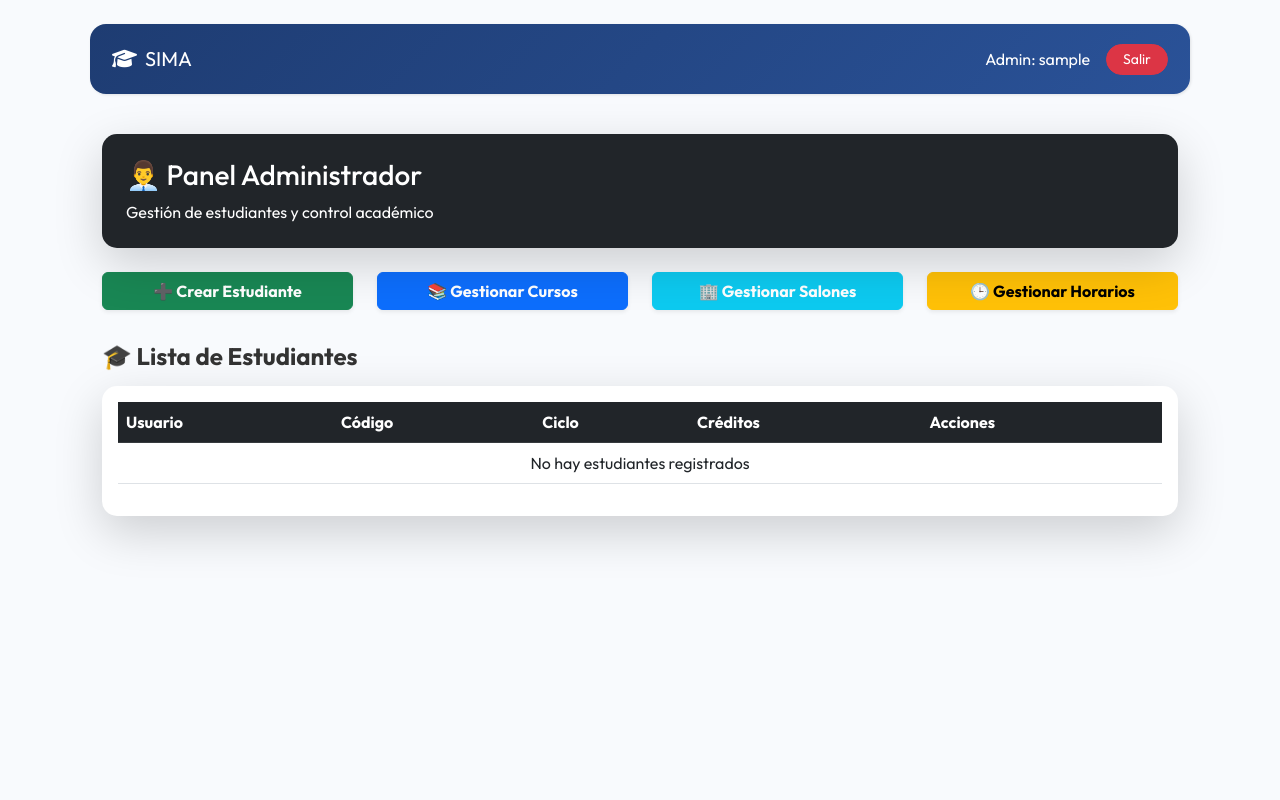
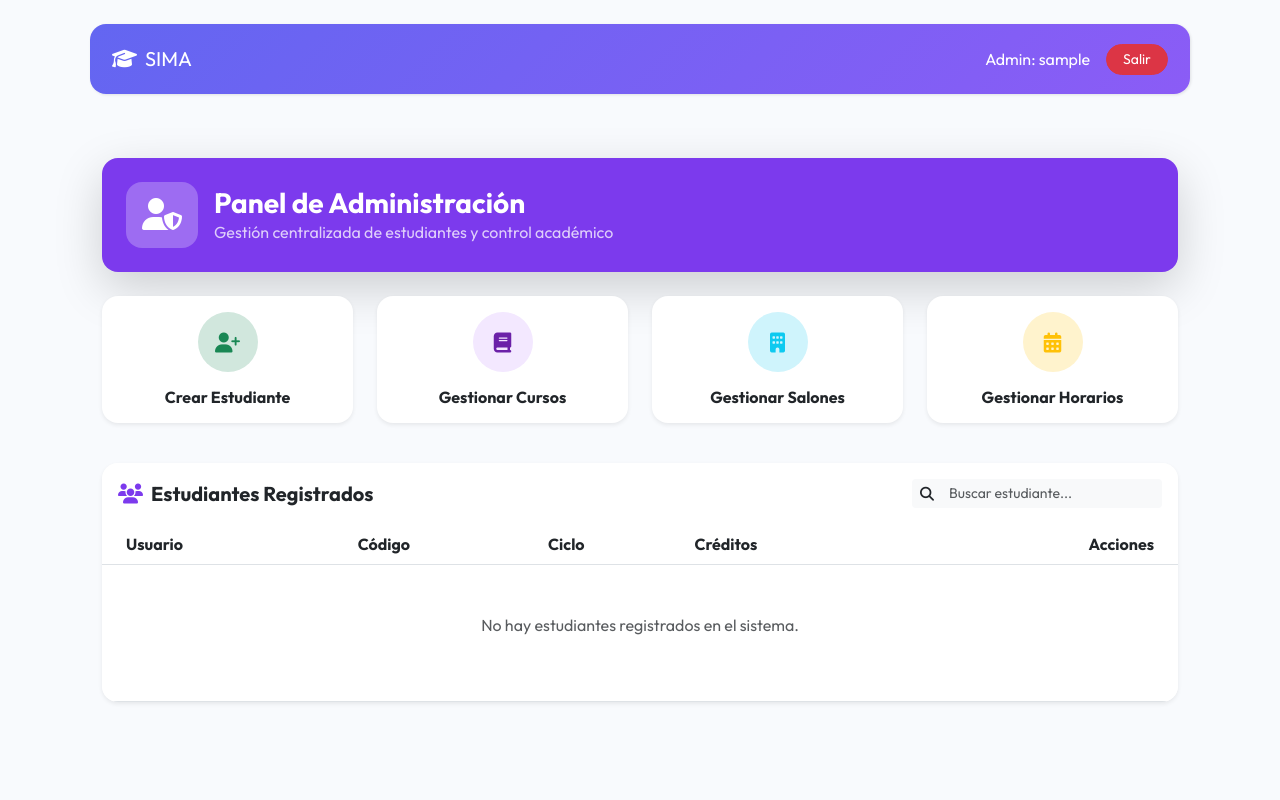
Before and after one commit to 71405245/FIN_DE_CURSO, a Django app: page /panel-admin/ in a window 1280 px wide. Run offline with Django 5.2, Linux system fonts and the light colour scheme; a user stored in the database is signed in; tables that the repository leaves empty hold one stand-in row (values such as "Sample post").

Commit message:
Mejoras en color

```diff
--- a/SIMA/templates/base.html
+++ b/SIMA/templates/base.html
@@ -16,8 +16,10 @@
 
     <style>
         :root {
-            --primary-gradient: linear-gradient(135deg, #1e3c72 0%, #2a5298 100%);
-            --accent-color: #4facfe;
+            --primary-gradient: linear-gradient(135deg, #6366f1 0%, #8b5cf6 100%);
+            --accent-color: #a78bfa;
+            --primary-purple: #7c3aed;
+            --primary-purple-hover: #6d28d9;
             --navbar-bg: #ffffff;
             --sidebar-bg: #ffffff;
             --sidebar-width: 260px;
@@ -78,10 +80,7 @@
             margin-bottom: 5px;
         }
 
-        #sidebar ul li a:hover, #sidebar ul li.active > a {
-            color: #1e3c72;
-            background: #f0f4ff;
-        }
+
 
         #sidebar ul li a i {
             margin-right: 10px;
@@ -136,17 +135,7 @@
         }
 
         /* Calendar Styles */
-        .calendar-day-class {
-            position: relative;
-            background: #e8f0fe !important;
-            color: #1e3c72 !important;
-            font-weight: bold;
-            border-radius: 50% !important;
-            width: 35px;
-            height: 35px;
-            line-height: 35px;
-            display: inline-block;
-        }
+
 
         .class-count-badge {
             position: absolute;
@@ -185,6 +174,60 @@
             border-radius: 15px;
             box-shadow: 0 4px 15px rgba(0, 0, 0, 0.05);
         }
+
+        /* Purple Theme Overrides */
+        .bg-primary {
+            background: var(--primary-purple) !important;
+        }
+        .btn-primary {
+            background-color: var(--primary-purple);
+            border-color: var(--primary-purple);
+        }
+        .btn-primary:hover {
+            background-color: var(--primary-purple-hover);
+            border-color: var(--primary-purple-hover);
+        }
+        .text-primary {
+            color: var(--primary-purple) !important;
+        }
+        .bg-primary-subtle {
+            background-color: #f3e8ff !important;
+            color: #6b21a8 !important;
+        }
+        .btn-outline-primary {
+            color: var(--primary-purple);
+            border-color: var(--primary-purple);
+        }
+        .btn-outline-primary:hover {
+            background-color: var(--primary-purple);
+            border-color: var(--primary-purple);
+            color: white;
+        }
+        .bg-purple-subtle {
+            background: #f3e8ff;
+            color: #6b21a8;
+        }
+        .text-purple {
+            color: #6b21a8;
+        }
+
+        #sidebar ul li a:hover, #sidebar ul li.active > a {
+            color: var(--primary-purple);
+            background: #f5f3ff;
+        }
+
+        .calendar-day-class {
+            position: relative;
+            background: #f3e8ff !important;
+            color: #6b21a8 !important;
+            font-weight: bold;
+            border-radius: 50% !important;
+            width: 35px;
+            height: 35px;
+            line-height: 35px;
+            display: inline-block;
+        }
+
     </style>
 </head>
 <body class="{% if user.rol == 'estudiante' %}is-student{% endif %}">
--- a/SIMA/templates/panel_admin.html
+++ b/SIMA/templates/panel_admin.html
@@ -2,101 +2,136 @@
 
 {% block content %}
 
-<div class="container">
+<div class="container mt-4">
 
     <!-- HEADER -->
-    <div class="card shadow-lg p-4 mb-4 bg-dark text-white">
-        <h3>👨‍💼 Panel Administrador</h3>
-        <p class="mb-0">Gestión de estudiantes y control académico</p>
+    <div class="card shadow-lg p-4 mb-4 bg-primary text-white rounded-4 border-0">
+        <div class="d-flex align-items-center">
+            <div class="bg-white bg-opacity-25 p-3 rounded-4 me-3">
+                <i class="fas fa-user-shield fa-2x"></i>
+            </div>
+            <div>
+                <h3 class="fw-bold mb-0">Panel de Administración</h3>
+                <p class="mb-0 opacity-75">Gestión centralizada de estudiantes y control académico</p>
+            </div>
+        </div>
     </div>
 
-    <!-- BOTONES DE ADMINISTRACIÓN -->
+    <!-- BOTONES DE ACCIÓN RÁPIDA -->
     <div class="row mb-4">
-        <div class="col-md-3 mb-2">
-            <a href="{% url 'crear_estudiante' %}" class="btn btn-success w-100 fw-bold shadow-sm">
-                ➕ Crear Estudiante
+        <div class="col-md-3 mb-3">
+            <a href="{% url 'crear_estudiante' %}" class="card h-100 border-0 shadow-sm text-decoration-none transition-hover p-3 text-center bg-white rounded-4">
+                <div class="bg-success-subtle text-success p-3 rounded-circle mx-auto mb-3" style="width: 60px; height: 60px; display: flex; align-items: center; justify-content: center;">
+                    <i class="fas fa-user-plus fa-lg"></i>
+                </div>
+                <h6 class="fw-bold text-dark mb-0">Crear Estudiante</h6>
             </a>
         </div>
-        <div class="col-md-3 mb-2">
-            <a href="{% url 'gestionar_cursos_admin' %}" class="btn btn-primary w-100 fw-bold shadow-sm">
-                📚 Gestionar Cursos
+        <div class="col-md-3 mb-3">
+            <a href="{% url 'gestionar_cursos_admin' %}" class="card h-100 border-0 shadow-sm text-decoration-none transition-hover p-3 text-center bg-white rounded-4">
+                <div class="bg-primary-subtle text-primary p-3 rounded-circle mx-auto mb-3" style="width: 60px; height: 60px; display: flex; align-items: center; justify-content: center;">
+                    <i class="fas fa-book fa-lg"></i>
+                </div>
+                <h6 class="fw-bold text-dark mb-0">Gestionar Cursos</h6>
             </a>
         </div>
-        <div class="col-md-3 mb-2">
-            <a href="{% url 'gestionar_salones_admin' %}" class="btn btn-info w-100 fw-bold shadow-sm text-white">
-                🏢 Gestionar Salones
+        <div class="col-md-3 mb-3">
+            <a href="{% url 'gestionar_salones_admin' %}" class="card h-100 border-0 shadow-sm text-decoration-none transition-hover p-3 text-center bg-white rounded-4">
+                <div class="bg-info-subtle text-info p-3 rounded-circle mx-auto mb-3" style="width: 60px; height: 60px; display: flex; align-items: center; justify-content: center;">
+                    <i class="fas fa-building fa-lg"></i>
+                </div>
+                <h6 class="fw-bold text-dark mb-0">Gestionar Salones</h6>
             </a>
         </div>
-        <div class="col-md-3 mb-2">
-            <a href="{% url 'gestionar_horarios_admin' %}" class="btn btn-warning w-100 fw-bold shadow-sm">
-                🕒 Gestionar Horarios
+        <div class="col-md-3 mb-3">
+            <a href="{% url 'gestionar_horarios_admin' %}" class="card h-100 border-0 shadow-sm text-decoration-none transition-hover p-3 text-center bg-white rounded-4">
+                <div class="bg-warning-subtle text-warning p-3 rounded-circle mx-auto mb-3" style="width: 60px; height: 60px; display: flex; align-items: center; justify-content: center;">
+                    <i class="fas fa-calendar-alt fa-lg"></i>
+                </div>
+                <h6 class="fw-bold text-dark mb-0">Gestionar Horarios</h6>
             </a>
         </div>
     </div>
 
-    <!-- TABLA DE ESTUDIANTES -->
-    <h4 class="fw-bold mb-3">🎓 Lista de Estudiantes</h4>
-
-    <!-- TABLA -->
-    <div class="card shadow-lg p-3">
-
-        <table class="table table-hover align-middle">
-
-            <thead class="table-dark">
+    <!-- LISTADO DE ESTUDIANTES -->
+    <div class="card shadow-sm border-0 rounded-4 overflow-hidden">
+        <div class="card-header bg-white py-3 border-0">
+            <div class="d-flex justify-content-between align-items-center">
+                <h5 class="fw-bold mb-0"><i class="fas fa-users me-2 text-primary"></i>Estudiantes Registrados</h5>
+                <div class="input-group input-group-sm" style="width: 250px;">
+                    <span class="input-group-text bg-light border-0"><i class="fas fa-search"></i></span>
+                    <input type="text" class="form-control bg-light border-0" placeholder="Buscar estudiante...">
+                </div>
+            </div>
+        </div>
+        <div class="card-body p-0">
+            <div class="table-responsive">
+                <table class="table table-hover align-middle mb-0">
+                    <thead class="bg-light text-muted">
                         <tr>
-                    <th>Usuario</th>
+                            <th class="ps-4">Usuario</th>
                             <th>Código</th>
                             <th>Ciclo</th>
                             <th>Créditos</th>
-                    <th>Acciones</th>
+                            <th class="text-end pe-4">Acciones</th>
                         </tr>
                     </thead>
-
                     <tbody>
-
                         {% for u in usuarios %}
                         <tr>
-
-                    <td>{{ u.username }}</td>
-                    <td>{{ u.codigo }}</td>
+                            <td class="ps-4">
+                                <div class="d-flex align-items-center">
+                                    <div class="bg-purple-subtle text-purple rounded-circle me-3 d-flex align-items-center justify-content-center" style="width: 40px; height: 40px;">
+                                        {{ u.username|first|upper }}
+                                    </div>
+                                    <div class="fw-bold">{{ u.username }}</div>
+                                </div>
+                            </td>
+                            <td><code class="text-muted">{{ u.codigo }}</code></td>
                             <td>
-                        <span class="badge bg-info">
+                                <span class="badge bg-primary-subtle text-primary rounded-pill px-3">
                                     Ciclo {{ u.ciclo_actual }}
                                 </span>
                             </td>
                             <td>
-                        <span class="badge bg-primary">
-                            {{ u.creditos_acumulados }} créditos
+                                <span class="badge bg-light text-dark border rounded-pill px-3">
+                                    {{ u.creditos_acumulados }} créd.
                                 </span>
                             </td>
-
-                    <td>
-
-                        <a href="{% url 'historial_estudiante_admin' u.id %}" class="btn btn-info btn-sm">
-                            📚 Ver Historial
+                            <td class="text-end pe-4">
+                                <div class="btn-group">
+                                    <a href="{% url 'historial_estudiante_admin' u.id %}" class="btn btn-outline-primary btn-sm rounded-start-3" title="Ver Historial">
+                                        <i class="fas fa-history"></i>
                                     </a>
-
-                        <a href="{% url 'registrar_nota' u.id %}" class="btn btn-warning btn-sm">
-                            📊 Registrar Nota
+                                    <a href="{% url 'registrar_nota' u.id %}" class="btn btn-outline-warning btn-sm rounded-end-3" title="Registrar Nota">
+                                        <i class="fas fa-plus-circle"></i>
                                     </a>
-
+                                </div>
                             </td>
-
                         </tr>
                         {% empty %}
                         <tr>
-                    <td colspan="5" class="text-center">
-                        No hay estudiantes registrados
+                            <td colspan="5" class="text-center py-5">
+                                <p class="text-muted">No hay estudiantes registrados en el sistema.</p>
                             </td>
                         </tr>
                         {% endfor %}
-
                     </tbody>
-
                 </table>
-
+            </div>
+        </div>
     </div>
 
 </div>
 
+<style>
+    .transition-hover {
+        transition: all 0.3s ease;
+    }
+    .transition-hover:hover {
+        transform: translateY(-5px);
+        box-shadow: 0 10px 20px rgba(0,0,0,0.1) !important;
+    }
+</style>
+
 {% endblock %}
```
Also changed, not shown: SIMA/templates/dashboard.html (+4 -4 lines), SIMA/templates/login.html (+7 -7 lines). Lines whose indentation alone changed are shown as unchanged.
